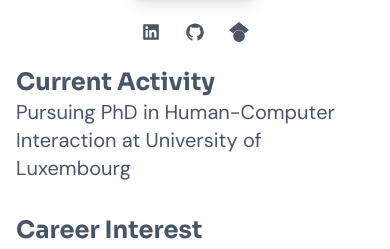
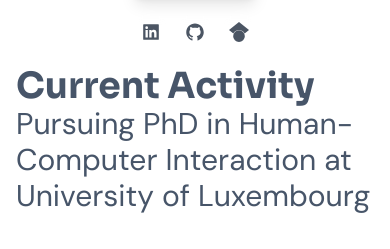
Before and after one commit to svdpmukherjee/Personal_Website, a React (Vite) app: page /#home in a window 390 px wide. Shown: the part 546-795 px from the top of the page. Built offline with nearby package versions, Linux system fonts and the light colour scheme.

Commit message:
hero updated

```diff
--- a/src/components/Hero.jsx
+++ b/src/components/Hero.jsx
@@ -20,14 +20,14 @@ const MainHeading = ({ children, className = "" }) => (
 
 const SectionHeading = ({ children, className = "" }) => (
   <h2
-    className={`text-2xl sm:text-2xl lg:text-2xl font-bold text-slate-600 ${className}`}
+    className={`text-4xl sm:text-2xl lg:text-2xl font-bold text-slate-600 ${className}`}
   >
     {children}
   </h2>
 );
 
 const BodyText = ({ children, className = "" }) => (
-  <p className={`text-xl sm:text-xl lg:text-xl text-slate-600 ${className}`}>
+  <p className={`text-3xl sm:text-xl lg:text-xl text-slate-600 ${className}`}>
     {children}
   </p>
 );
```
